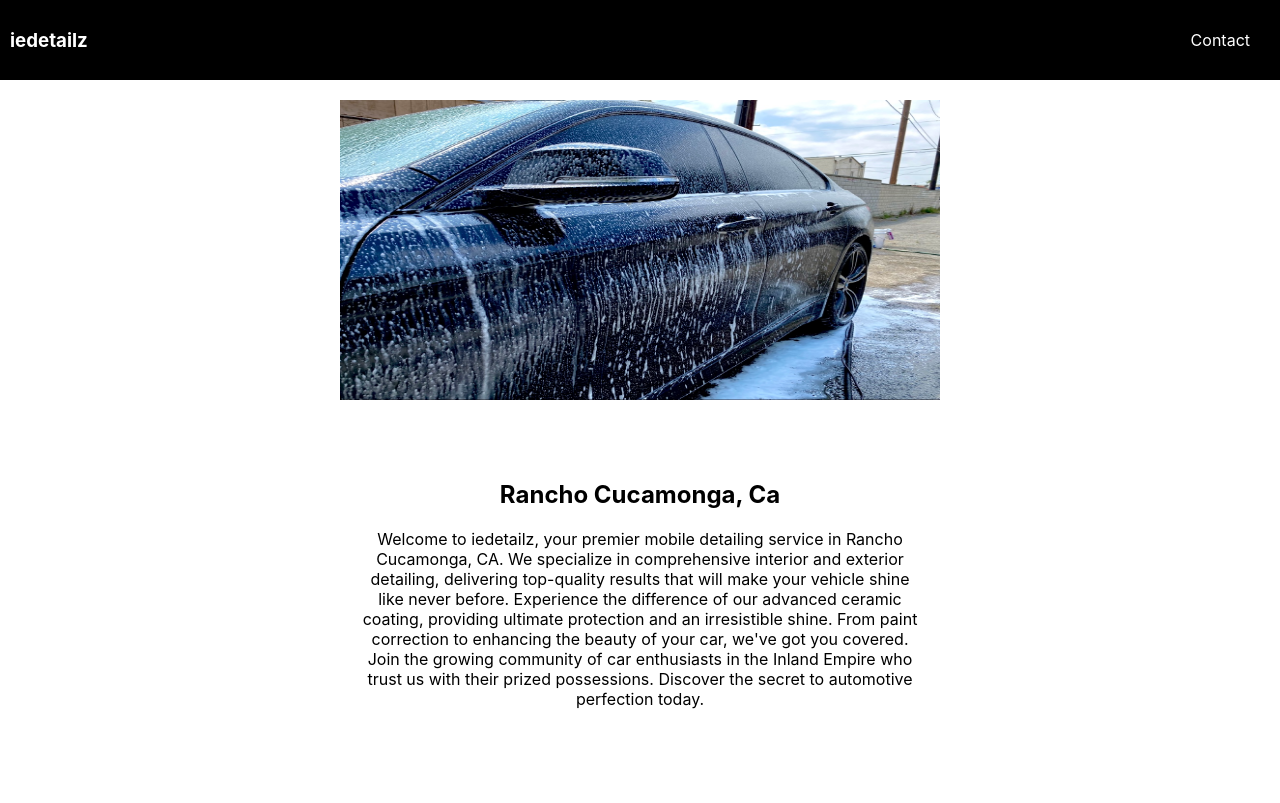
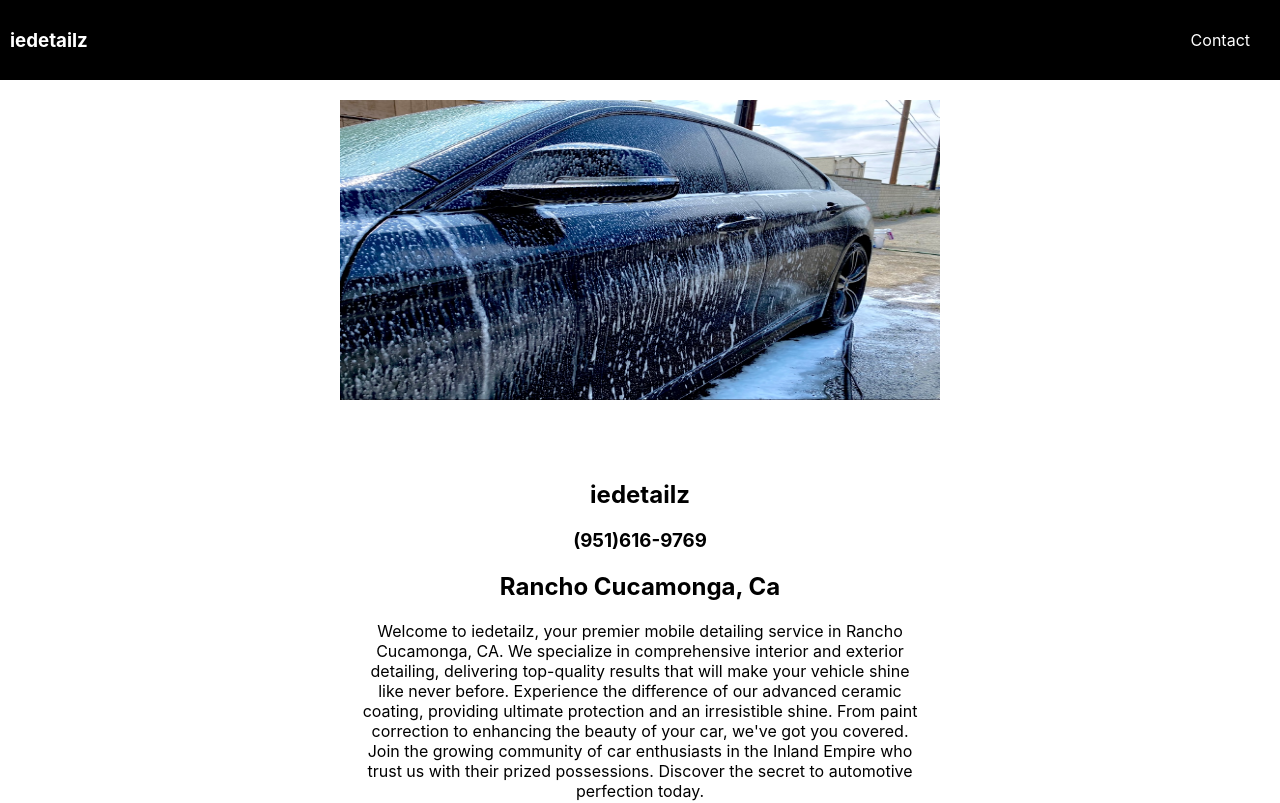
Before and after one commit to Bryvn1xx/iedetailz, a React (Create React App) app: page / in a window 1280 px wide. Shown: the top 803 px of the page. Built offline with nearby package versions, Linux system fonts and the light colour scheme.

Commit message:
image sizing update

```diff
--- a/src/App.css
+++ b/src/App.css
@@ -87,7 +87,6 @@
   align-items: center;
   gap: 100px;
   width: 100%;
-  height: 100%;
   padding-left: 0;
   margin-left: auto;
   margin-right: auto;
@@ -127,7 +126,6 @@
 
 .service-image {
   background-color: #2a8cd5;
-  height: 90%;
   max-height: 800px;
   max-width: 100%;
   border-radius: 8px;
@@ -145,10 +143,12 @@
 }
 
 .service-image img {
-  max-width: 100%;
-  max-height: 100%;
+  width: 100%;
+  height: 100%;
+  object-fit: cover;
   border-radius: 8px;
 }
+
 
 .blue-box {
   background-color: #2a8cd5;
--- a/src/Home.js
+++ b/src/Home.js
@@ -5,6 +5,8 @@ const Home = () => {
     <div className="home-container">
       <img className='home-image'src='./cover.jpg' alt='404'/>
       <section className="about-section">
+        <h1>iedetailz</h1>
+        <h3>(951)616-9769</h3>
         <h2>Rancho Cucamonga, Ca</h2>
         <p>
         Welcome to iedetailz, your premier mobile detailing service in Rancho Cucamonga, CA. We specialize in comprehensive interior and exterior detailing, delivering top-quality results that will make your vehicle shine like never before.
```
